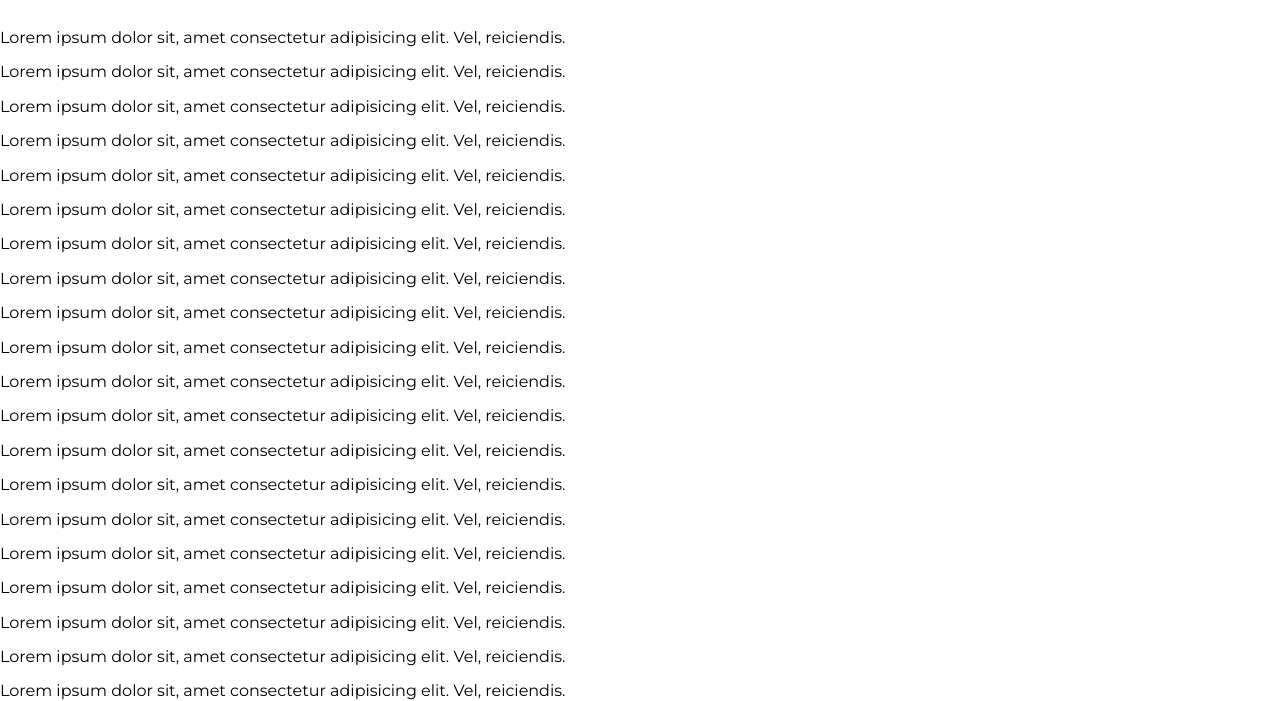
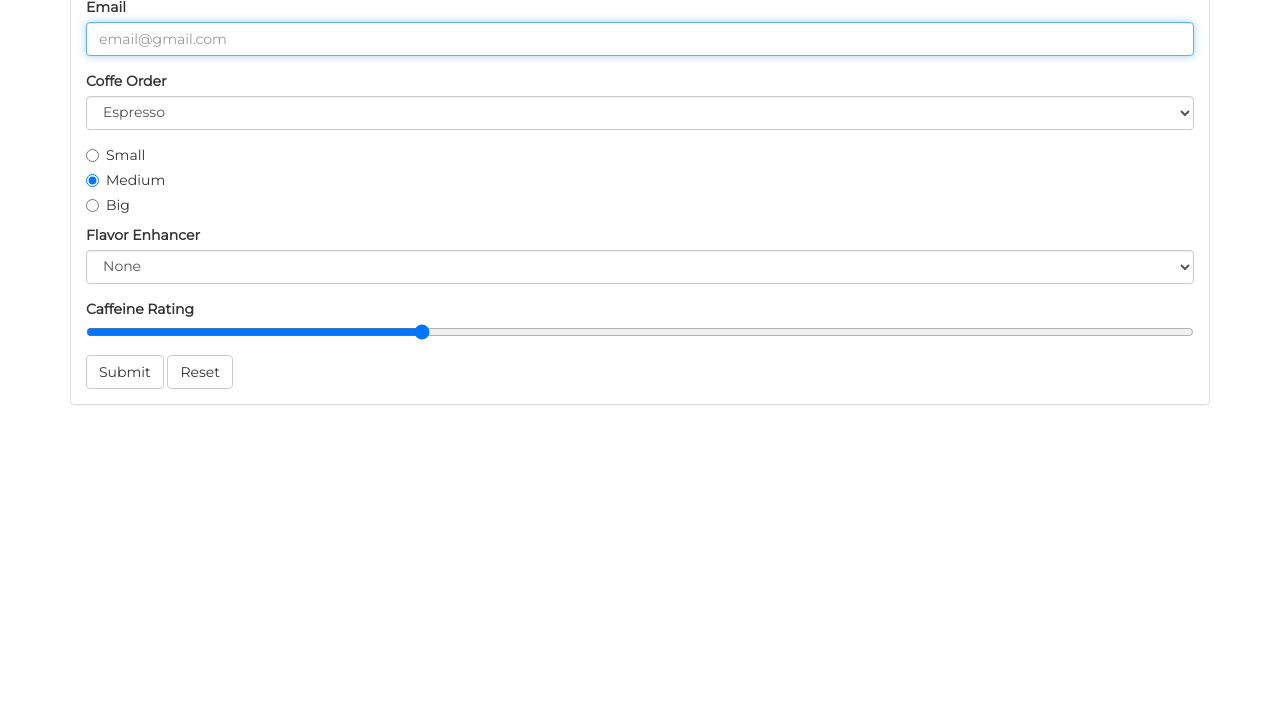
Before and after one commit to Dmytro27Ind/coffeerun, a plain HTML site: page index.html in a window 1280 px wide. Shown: the part 99-800 px from the top of the page. Drawn offline with nearby package versions, Linux system fonts and the light colour scheme.

Commit message:
FormHandler module was added.

```diff
--- a/index.html
+++ b/index.html
@@ -6,7 +6,7 @@
     <meta name="viewport" content="width=device-width, initial-scale=1.0">
     <title>Coffee Run</title>
 
-    <link rel="stylesheet" href="https://cdnjs.cloudflare.com/ajax/libs/normalize/8.0.1/normalize.min.css" integrity="sha512-NhSC1YmyruXifcj/KFRWoC561YpHpc5Jtzgvbuzx5VozKpWvQ+4nXhPdFgmx8xqexRcpAglTj9sIBWINXa8x5w==" crossorigin="anonymous" referrerpolicy="no-referrer" />
+    <link rel="stylesheet" href="https://cdnjs.cloudflare.com/ajax/libs/twitter-bootstrap/3.3.6/css/bootstrap.min.css" integrity="sha512-nNo+yCHEyn0smMxSswnf/OnX6/KwJuZTlNZBjauKhTK0c+zT+q5JOCx0UFhXQ6rJR9jg6Es8gPuD2uZcYDLqSw==" crossorigin="anonymous" referrerpolicy="no-referrer" />
     <link rel="stylesheet" href="./stylesheets/styles.css">
 
     <link rel="apple-touch-icon" sizes="180x180" href="/favicon/apple-touch-icon.png">
@@ -22,30 +22,70 @@
             <h1>Coffee Run</h1>
         </div>
         <div class="flex__content">
-            <p>Lorem ipsum dolor sit, amet consectetur adipisicing elit. Vel, reiciendis.</p>
-            <p>Lorem ipsum dolor sit, amet consectetur adipisicing elit. Vel, reiciendis.</p>
-            <p>Lorem ipsum dolor sit, amet consectetur adipisicing elit. Vel, reiciendis.</p>
-            <p>Lorem ipsum dolor sit, amet consectetur adipisicing elit. Vel, reiciendis.</p>
-            <p>Lorem ipsum dolor sit, amet consectetur adipisicing elit. Vel, reiciendis.</p>
-            <p>Lorem ipsum dolor sit, amet consectetur adipisicing elit. Vel, reiciendis.</p>
-            <p>Lorem ipsum dolor sit, amet consectetur adipisicing elit. Vel, reiciendis.</p>
-            <p>Lorem ipsum dolor sit, amet consectetur adipisicing elit. Vel, reiciendis.</p>
-            <p>Lorem ipsum dolor sit, amet consectetur adipisicing elit. Vel, reiciendis.</p>
-            <p>Lorem ipsum dolor sit, amet consectetur adipisicing elit. Vel, reiciendis.</p>
-            <p>Lorem ipsum dolor sit, amet consectetur adipisicing elit. Vel, reiciendis.</p>
-            <p>Lorem ipsum dolor sit, amet consectetur adipisicing elit. Vel, reiciendis.</p>
-            <p>Lorem ipsum dolor sit, amet consectetur adipisicing elit. Vel, reiciendis.</p>
-            <p>Lorem ipsum dolor sit, amet consectetur adipisicing elit. Vel, reiciendis.</p>
-            <p>Lorem ipsum dolor sit, amet consectetur adipisicing elit. Vel, reiciendis.</p>
-            <p>Lorem ipsum dolor sit, amet consectetur adipisicing elit. Vel, reiciendis.</p>
-            <p>Lorem ipsum dolor sit, amet consectetur adipisicing elit. Vel, reiciendis.</p>
-            <p>Lorem ipsum dolor sit, amet consectetur adipisicing elit. Vel, reiciendis.</p>
-            <p>Lorem ipsum dolor sit, amet consectetur adipisicing elit. Vel, reiciendis.</p>
-            <p>Lorem ipsum dolor sit, amet consectetur adipisicing elit. Vel, reiciendis.</p>
-            <p>Lorem ipsum dolor sit, amet consectetur adipisicing elit. Vel, reiciendis.</p>
+            <div class="container">
+                <section>
+                    <div class="panel panel-default">
+                        <div class="panel-body">
+                            <form data-coffee-order="form">
+                                <div class="form-group">
+                                    <label for="emailInput">Email</label>
+                                    <input class="form-control" id="emailInput" name="email"
+                                        placeholder="email@gmail.com" value="" autofocus>
+                                </div>
+                                <div class="form-group">
+                                    <label for="coffeeOrder">Coffe Order</label>
+                                    <select id="coffeeOrder" class="form-control" name="coffee">
+                                        <option value="black-coffee">Black Coffee</option>
+                                        <option value="espresso" selected>Espresso</option>
+                                        <option value="latte">Latte</option>
+                                        <option value="cappuccino">Cappuccino</option>
+                                        <option value="americano">Americano</option>
+                                        <option value="iced-coffee">Iced Coffee</option>
+                                    </select>
+                                </div>
+                                <div class="radio">
+                                    <label>
+                                        <input type="radio" name="size" value="small">
+                                        Small
+                                    </label>
+                                </div>
+                                <div class="radio">
+                                    <label>
+                                        <input type="radio" name="size" value="medium" checked>
+                                        Medium
+                                    </label>
+                                </div>
+                                <div class="radio">
+                                    <label>
+                                        <input type="radio" name="size" value="big">
+                                        Big
+                                    </label>
+                                </div>
+                                <div class="form-group">
+                                    <label for="flavorShot">Flavor Enhancer</label>
+                                    <select id="flavorShot" class="form-control" name="flavor">
+                                        <option value="">None</option>
+                                        <option value="caramel">Caramel</option>
+                                        <option value="almond">Almond</option>
+                                    </select>
+                                </div>
+                                <div class="form-group">
+                                    <label for="strengthLevel">Caffeine Rating</label>
+                                    <input name="strength" id="strengthLevel" type="range" value="30">
+                                </div>
+                                <button type="submit" class="btn btn-default">Submit</button>
+                                <button type="reset" class="btn btn-default">Reset</button>
+                            </form>
+                        </div>
+                    </div>
+                </section>
+
+            </div>
         </div>
     </div>
 </body>
+    <script src="https://cdnjs.cloudflare.com/ajax/libs/jquery/2.1.4/jquery.min.js" integrity="sha512-AFwxAkWdvxRd9qhYYp1qbeRZj6/iTNmJ2GFwcxsMOzwwTaRwz2a/2TX225Ebcj3whXte1WGQb38cXE5j7ZQw3g==" crossorigin="anonymous" referrerpolicy="no-referrer"></script>
+    <script type="module" src="./scripts/formhandler.js" charset="utf-8"></script>
     <script type="module" src="scripts/datastore.js" charset="utf-8"></script>
     <script type="module" src="scripts/order.js" charset="utf-8"></script>
     <script type="module" src="scripts/truck.js" charset="utf-8"></script>
--- /dev/null
+++ b/scripts/formhandler.js
@@ -0,0 +1,27 @@
+
+export default class FormHandler{
+    constructor(selector) {
+        if (!selector){
+            throw new Error('No selector provided');
+        }
+        this.$formElement = $(selector)
+        // console.log("🚀 ~ file: formhandler.js ~ line 9 ~ FormHandler ~ constructor ~ $formElement", this.$formElement)
+        if(this.$formElement.length === 0){
+            throw new Error('Could not find element with selector: ' + selector)
+        }
+    }
+
+    addSubmitHandler(fn){
+        console.log('Setting submit handler for form')
+        this.$formElement.on('submit', function(event){
+            event.preventDefault();
+
+            let data = {}
+            $(this).serializeArray().forEach(function(item) {
+                data[item.name] = item.value
+            })
+            console.log("🚀 ~ file: formhandler.js ~ line 22 ~ FormHandler ~ this.$formElement.on ~ data", data)
+            fn(data)
+        })
+    }
+}
```
